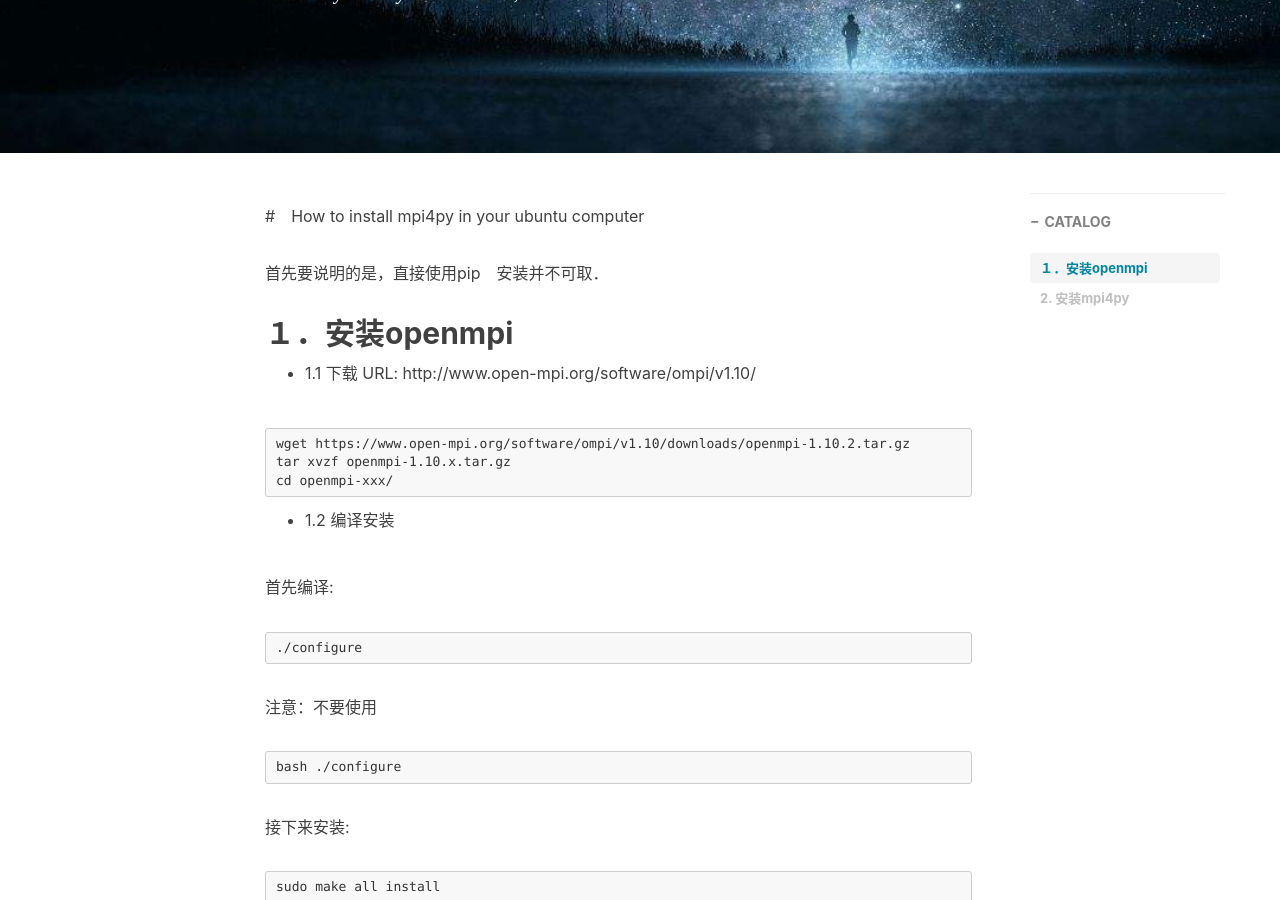
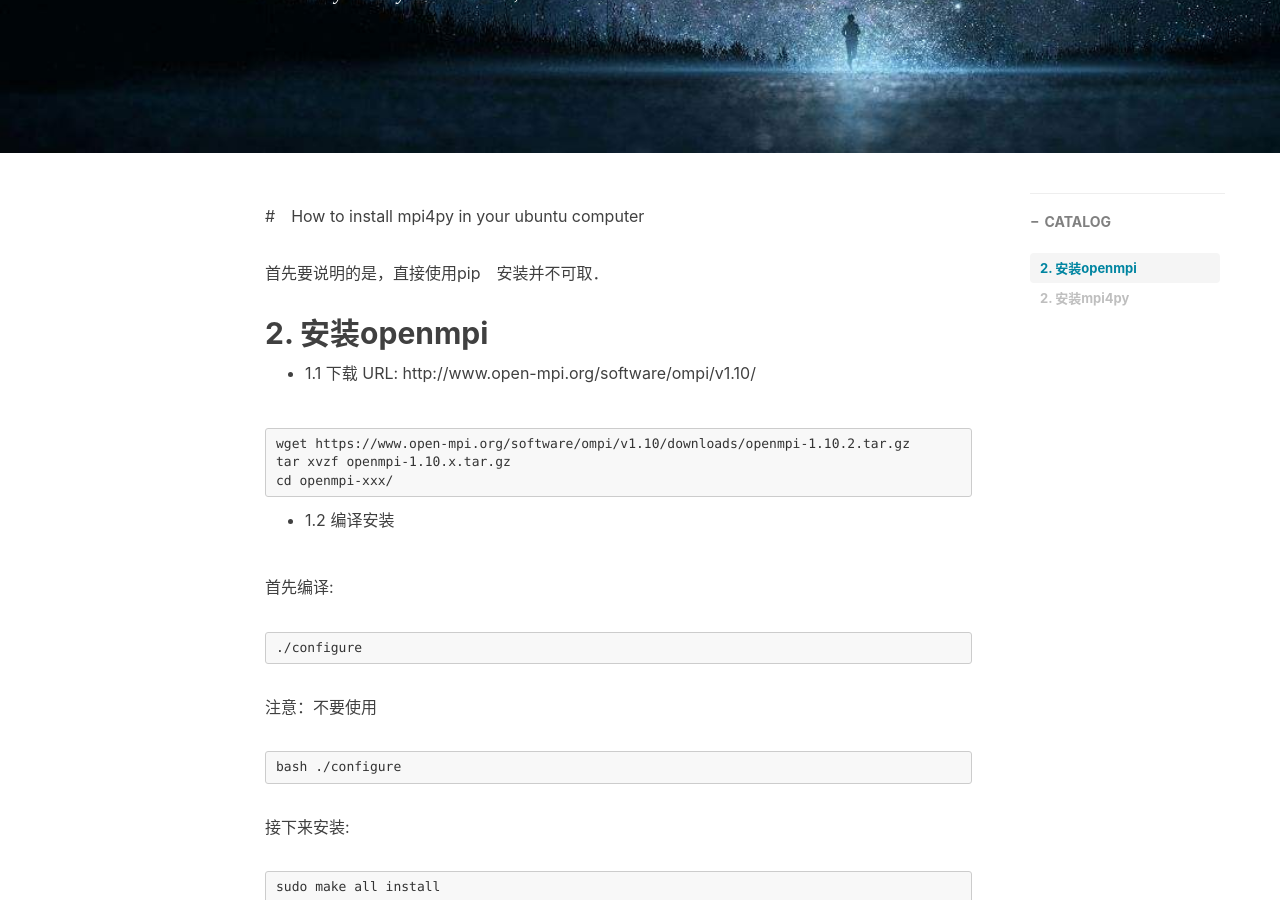
Before and after one commit to sweetice/previous_blog, a Jekyll site: the page built from _posts/2019-03-18-How-to-install-mpi4py-in-your-ubuntu.md, in a window 1280 px wide and 900 px high, scrolled down 430 px. Built offline with Jekyll 4.4.1, drawn with Linux system fonts in a browser that asks for light colours; nearby versions of some CDN libraries; comment, search, counter and statistics services are not loaded.

Commit message:
fix a bug

````diff
--- a/_posts/2019-03-18-How-to-install-mpi4py-in-your-ubuntu.md
+++ b/_posts/2019-03-18-How-to-install-mpi4py-in-your-ubuntu.md
@@ -16,7 +16,7 @@ tags:
 
 首先要说明的是，直接使用pip　安装并不可取．
 
-## １．安装openmpi
+## 2. 安装openmpi
 
 - 1.1 下载
 URL: http://www.open-mpi.org/software/ompi/v1.10/
@@ -92,11 +92,13 @@ source ~/.bashrc
 ```
 
 - 2.2 安装mpi4py
+
 ```
 pip install mpi4py
 ```
 
 出现一下信息:
+
 ```
 Looking in indexes: https://pypi.tuna.tsinghua.edu.cn/simple
 Collecting mpi4py
````
